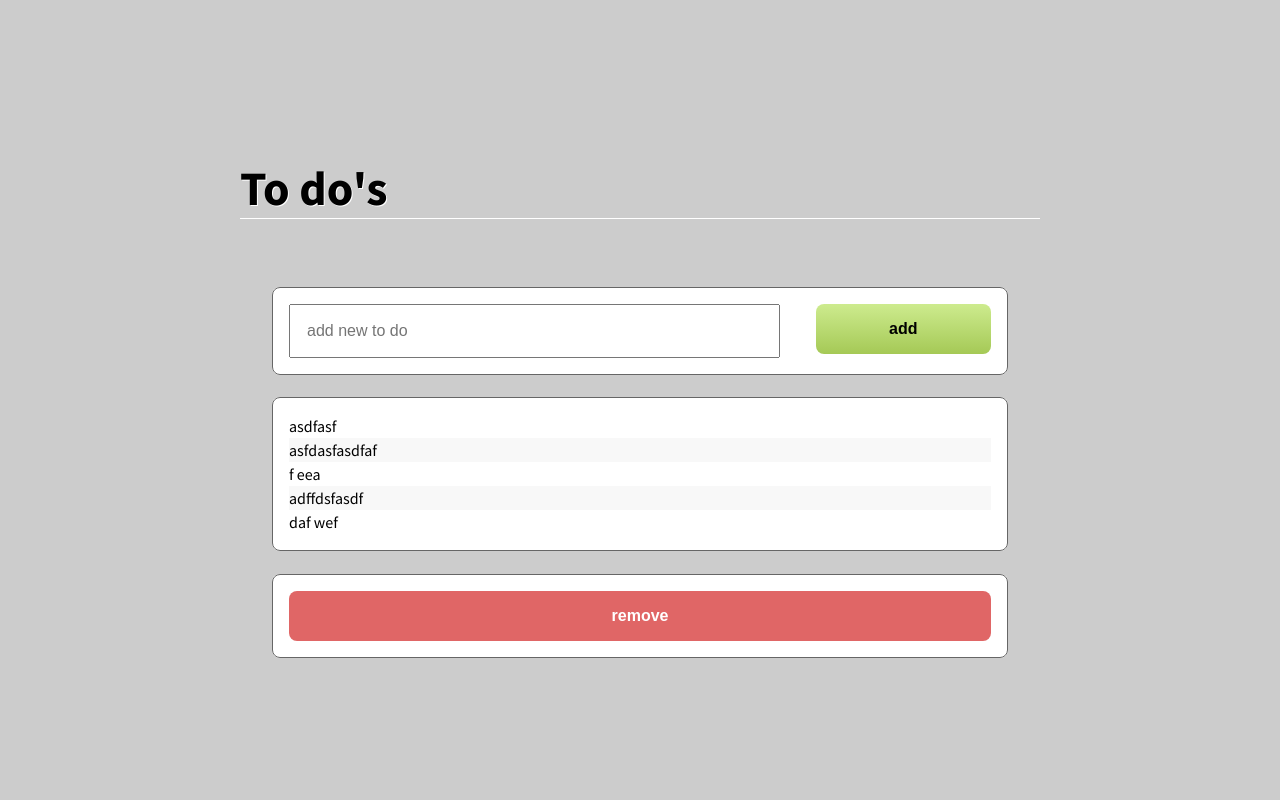
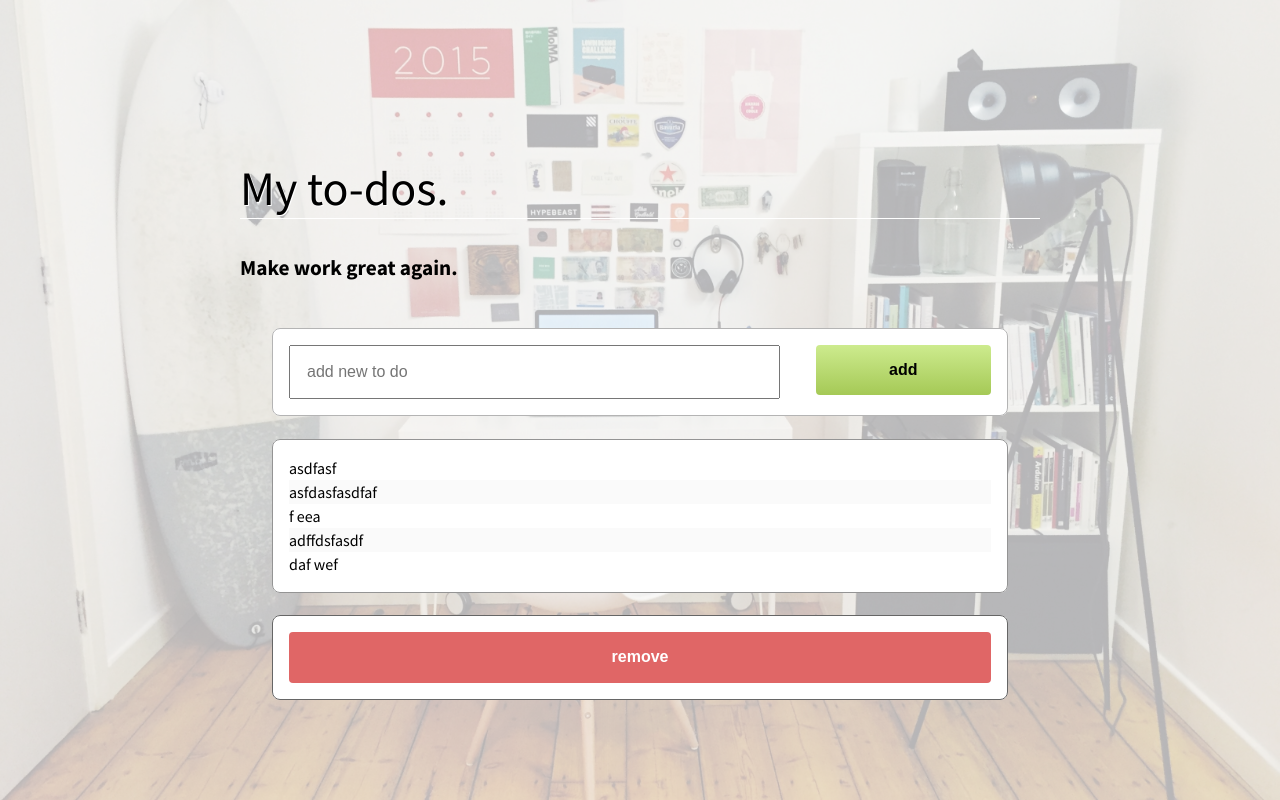
Before and after one commit to asantarsieri/to-dos-webapp, a plain HTML site: page index.html in a window 1280 px wide. Drawn offline with Linux system fonts and the light colour scheme.

Commit message:
added images and some styling

```diff
--- a/css/basics.css
+++ b/css/basics.css
@@ -11,7 +11,9 @@ input[type="search"] {
 	}
 body {
 	font: 1em/1.5 'Source Sans Pro', Arial, Helvetica, Geneva, sans-serif;
-	background: #ccc;
+	background: url(../pictures/surfboardoffice.jpg) no-repeat fixed center;
+	/*background: url(../pictures/coffe_and_agenda.jpg) no-repeat fixed center;*/
+	background-size: cover;
 	}
 h1, h2, h3, h4, h5, h6,
 .h1, .h2, .h3, .h4, .h5, .h6 {
@@ -22,6 +24,7 @@ h1, .h1 {
 	font-size: 3em;
 	border-bottom: 1px solid #fff;
 	text-shadow: 1px 1px 0px #fff;
+	font-weight: 400;
 	}
 h2, .h2 {
 	font-size: 1.33em;
--- a/css/layout.css
+++ b/css/layout.css
@@ -19,6 +19,9 @@ main {
 	background: #fff;
 	border-radius: .5em;
 	}
+.mod-todo > fieldset {
+	box-shadow: 0 0 0 5000px rgba(255, 255, 255, 0.3)
+}
 .mod-todo .form-row {
 	margin-bottom: 0
 	}
@@ -36,7 +39,7 @@ main {
 	}
 
 .mod-todo .form-element-btn {
-	border-radius: .5em;
+	border-radius: .25em;
 	font-weight: bold;
 	border: 0;
 	/* Permalink http://colorzilla.com/gradient-editor/#cdeb8e+0,a5c956+100;Green+3D+%232 */
@@ -46,7 +49,8 @@ main {
 	background: linear-gradient(to bottom,  #cdeb8e 0%,#a5c956 100%);
 	}
 .mod-todo .form-element-btn:active {
-	box-shadow: inset 0 1px 3px rgba(0,0,0,.3);
+	box-shadow: inset 0 1px .35em rgba(0,0,0,.3);
+	color: inherit;
 	}
 .mod-todo .form-element-btn:hover,
 .mod-todo .form-element-btn:focus {
--- a/index.html
+++ b/index.html
@@ -16,7 +16,8 @@
 		<div id="wrapper">
 			<div class="wrap">
 				<main>
-					<h1>To do's</h1>
+					<h1>My to-dos.</h1>
+					<h2> Make work great again.</h2>
 					<div class="mod-wrapper mod-todo">
 						<fieldset class="container">
 							<p class="form-row cf">
```
Also changed, not shown: pictures/surfboardoffice.jpg (added), 1 other file.
